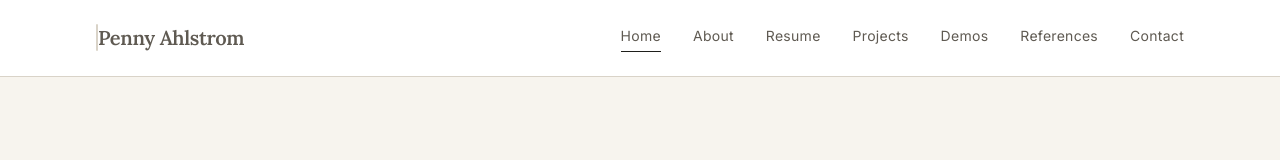
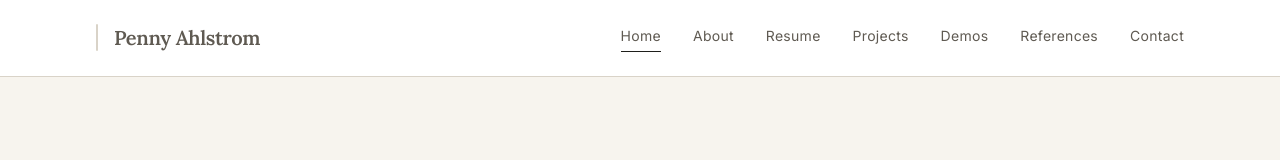
Before and after one commit to PennyAhlstrom/my-portfolio, a Next.js app: page / in a window 1280 px wide. Shown: the top 160 px of the page. Built offline with nearby package versions, Linux system fonts and the light colour scheme; grey boxes are pictures that could not be loaded.

Commit message:
increase spacing between navbar image and text

```diff
--- a/components/layout/Navbar.tsx
+++ b/components/layout/Navbar.tsx
@@ -49,7 +49,7 @@ export default function Navbar() {
               />
             </span>
 
-            <span>Penny Ahlstrom</span>
+            <span className="ml-4">Penny Ahlstrom</span>
           </AppLink>
 
           <nav className="hidden items-center gap-8 md:flex">
```
